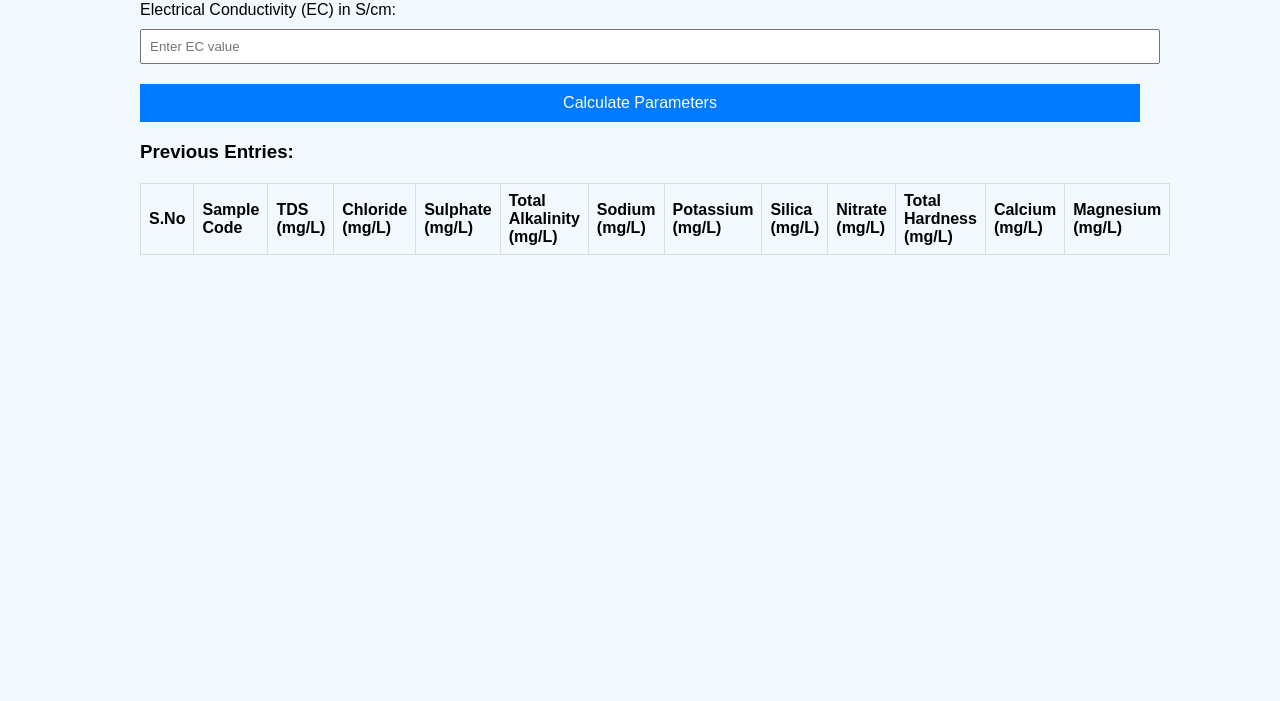
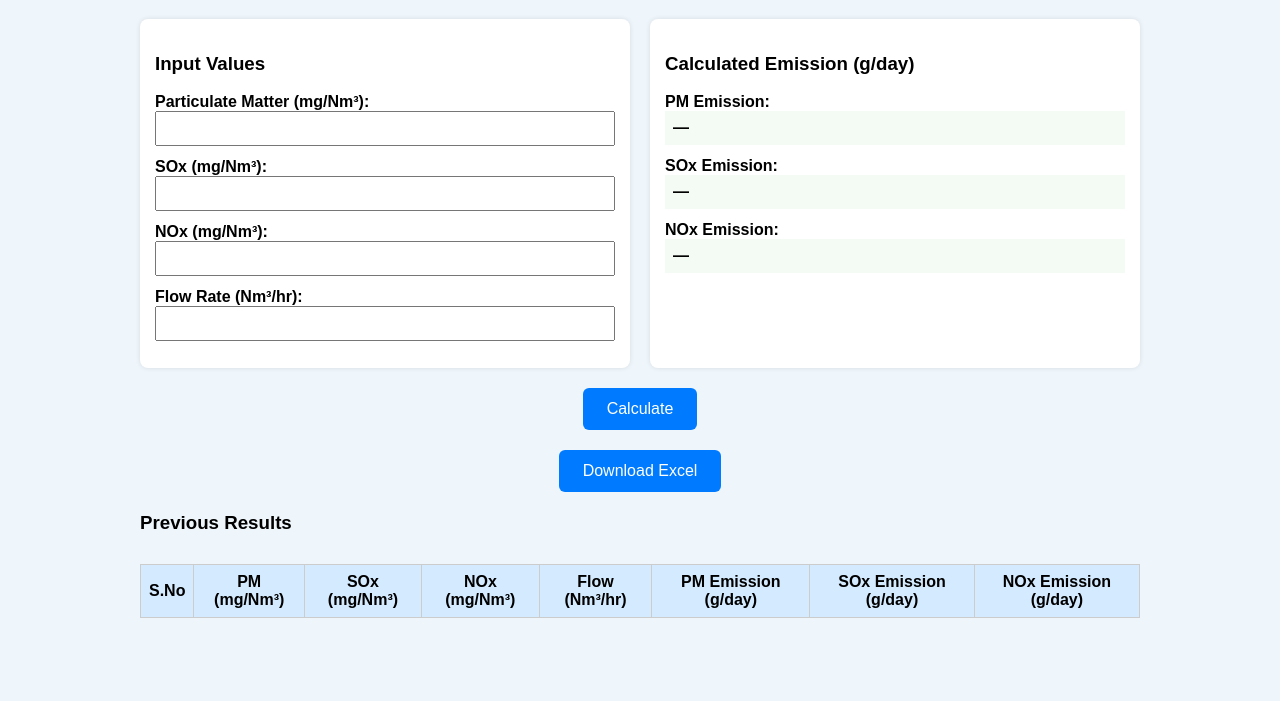
Before and after one commit to HeamKayal/App, a plain HTML site: page index.html in a window 1280 px wide. Shown: the part 99-800 px from the top of the page. Drawn offline with Linux system fonts and the light colour scheme.

Commit message:
Update index.html

```diff
--- a/index.html
+++ b/index.html
@@ -2,198 +2,204 @@
 <html lang="en">
 <head>
   <meta charset="UTF-8">
-    <title>Water Quality Calculator with Excel Export</title>
+  <title>Stack Emission Calculator</title>
   <script src="https://cdnjs.cloudflare.com/ajax/libs/xlsx/0.18.5/xlsx.full.min.js"></script>
   <style>
     body {
       font-family: Arial, sans-serif;
+      max-width: 1000px;
+      margin: 30px auto;
+      background-color: #eef6fb;
       padding: 20px;
-            max-width: 1000px;
-            margin: auto;
-            background-color: #f2f9ff;
+      border-radius: 10px;
     }
-        h1 {
+
+    h2 {
       text-align: center;
     }
-        label, input {
+
+    .grid-container {
+      display: flex;
+      gap: 20px;
+      margin-bottom: 20px;
+    }
+
+    .column {
+      flex: 1;
+      padding: 15px;
+      background: #fff;
+      border-radius: 8px;
+      box-shadow: 0 0 5px rgba(0,0,0,0.1);
+    }
+
+    label {
+      margin-top: 10px;
+      font-weight: bold;
+    }
+
+    input {
+      width: 100%;
+      padding: 8px;
+      margin-bottom: 12px;
+      box-sizing: border-box;
+    }
+
+    .result-box {
+      background-color: #f4fbf4;
+      font-weight: bold;
+      padding: 8px;
+      margin-bottom: 12px;
+    }
+
+    button {
       display: block;
-            margin: 10px 0;
-            width: 100%;
-        }
-        input[type="number"] {
-            padding: 8px;
-        }
-        button {
-            margin-top: 10px;
-            padding: 10px;
-            width: 100%;
+      margin: 20px auto;
+      padding: 12px 24px;
       background-color: #007BFF;
       color: white;
       border: none;
       font-size: 16px;
+      border-radius: 6px;
+      cursor: pointer;
     }
-        .results {
-            margin-top: 20px;
-            background: #e8f4fd;
-            padding: 15px;
-            border-radius: 5px;
-        }
-        .results div {
-            margin: 5px 0;
-        }
+
     table {
       width: 100%;
-            margin-top: 20px;
+      margin-top: 30px;
       border-collapse: collapse;
+      background: #fff;
     }
-        table, th, td {
-            border: 1px solid #ddd;
+
+    th, td {
+      border: 1px solid #ccc;
+      padding: 8px;
+      text-align: center;
     }
-        th, td {
-            padding: 8px;
-            text-align: left;
+
+    th {
+      background-color: #d4ebff;
     }
+
   </style>
 </head>
 <body>
 
-<h1>Water Quality Calculator</h1>
+<h2>Stack Emission Calculator (g/day)</h2>
 
-<label for="ec">Electrical Conductivity (EC) in S/cm:</label>
-<input type="number" id="ec" placeholder="Enter EC value" step="any">
+<div class="grid-container">
+  <!-- Input Section -->
+  <div class="column">
+    <h3>Input Values</h3>
+    <label for="pm">Particulate Matter (mg/Nm³):</label>
+    <input type="number" id="pm" step="any">
 
-<button id="calculateBtn">Calculate Parameters</button>
-<button id="downloadBtn" style="display:none;">Download All Results as Excel</button>
+    <label for="sox">SOx (mg/Nm³):</label>
+    <input type="number" id="sox" step="any">
 
-<div class="results" id="results" style="display:none;">
-    <h3>Results:</h3>
-    <div id="tds"></div>
-    <div id="chloride"></div>
-    <div id="sulphate"></div>
-    <div id="alkalinity"></div>
-    <div id="sodium"></div>
-    <div id="potassium"></div>
-    <div id="silica"></div>
-    <div id="nitrate"></div>
-    <div id="hardness"></div>
-    <div id="calcium"></div>
-    <div id="magnesium"></div>
+    <label for="nox">NOx (mg/Nm³):</label>
+    <input type="number" id="nox" step="any">
+
+    <label for="flow">Flow Rate (Nm³/hr):</label>
+    <input type="number" id="flow" step="any">
   </div>
 
-<h3>Previous Entries:</h3>
-<table id="resultTable">
+  <!-- Output Section -->
+  <div class="column">
+    <h3>Calculated Emission (g/day)</h3>
+    <label>PM Emission:</label>
+    <div id="pmResult" class="result-box">—</div>
+
+    <label>SOx Emission:</label>
+    <div id="soxResult" class="result-box">—</div>
+
+    <label>NOx Emission:</label>
+    <div id="noxResult" class="result-box">—</div>
+  </div>
+</div>
+
+<!-- Buttons -->
+<button onclick="calculate()">Calculate</button>
+<button onclick="downloadExcel()">Download Excel</button>
+
+<!-- Previous Results Table -->
+<h3>Previous Results</h3>
+<table id="resultsTable">
   <thead>
     <tr>
       <th>S.No</th>
-            <th>Sample Code</th>
-            <th>TDS (mg/L)</th>
-            <th>Chloride (mg/L)</th>
-            <th>Sulphate (mg/L)</th>
-            <th>Total Alkalinity (mg/L)</th>
-            <th>Sodium (mg/L)</th>
-            <th>Potassium (mg/L)</th>
-            <th>Silica (mg/L)</th>
-            <th>Nitrate (mg/L)</th>
-            <th>Total Hardness (mg/L)</th>
-            <th>Calcium (mg/L)</th>
-            <th>Magnesium (mg/L)</th>
+      <th>PM (mg/Nm³)</th>
+      <th>SOx (mg/Nm³)</th>
+      <th>NOx (mg/Nm³)</th>
+      <th>Flow (Nm³/hr)</th>
+      <th>PM Emission (g/day)</th>
+      <th>SOx Emission (g/day)</th>
+      <th>NOx Emission (g/day)</th>
     </tr>
   </thead>
   <tbody>
-        <!-- Entries will be added here -->
   </tbody>
 </table>
 
 <script>
-    let resultData = [];
-    let entryCount = 0;
+  let resultsData = [];
+  let count = 0;
 
   function calculate() {
-        const ec = parseFloat(document.getElementById("ec").value);
-        const sampleCode = `Sample${entryCount + 1}`;
+    const pm = parseFloat(document.getElementById("pm").value);
+    const sox = parseFloat(document.getElementById("sox").value);
+    const nox = parseFloat(document.getElementById("nox").value);
+    const flow = parseFloat(document.getElementById("flow").value);
 
-        if (isNaN(ec) || ec <= 0) {
-            alert("Please enter a valid EC value.");
+    if (isNaN(pm) || isNaN(sox) || isNaN(nox) || isNaN(flow) || flow <= 0) {
+      alert("Please enter valid numbers in all fields.");
       return;
     }
 
-        const tds = ec * 0.65;
-        const chloride = tds * 0.36;
-        const sulphate = tds * 0.23;
-        const alkalinity = tds * 0.32;
-        const sodium = chloride * 0.43;
-        const potassium = sodium * 0.25;
-        const silica = sodium * 0.18;
+    const factor = flow * 24 / 1_000_000;
+    const pmEmission = (pm * factor).toFixed(2);
+    const soxEmission = (sox * factor).toFixed(2);
+    const noxEmission = (nox * factor).toFixed(2);
 
-        const nitrate = tds * 0.12;
-        const hardness = tds * 0.38;
-        const calcium = hardness * 0.55;
-        const magnesium = hardness - calcium;
+    // Display result
+    document.getElementById("pmResult").innerText = `${pmEmission} g/day`;
+    document.getElementById("soxResult").innerText = `${soxEmission} g/day`;
+    document.getElementById("noxResult").innerText = `${noxEmission} g/day`;
 
-        document.getElementById("results").style.display = "block";
-        document.getElementById("downloadBtn").style.display = "block";
+    // Store in table
+    count++;
+    const row = document.getElementById("resultsTable").getElementsByTagName("tbody")[0].insertRow();
+    row.insertCell(0).innerText = count;
+    row.insertCell(1).innerText = pm;
+    row.insertCell(2).innerText = sox;
+    row.insertCell(3).innerText = nox;
+    row.insertCell(4).innerText = flow;
+    row.insertCell(5).innerText = pmEmission;
+    row.insertCell(6).innerText = soxEmission;
+    row.insertCell(7).innerText = noxEmission;
 
-        document.getElementById("tds").innerText = `TDS: ${tds.toFixed(2)} mg/L`;
-        document.getElementById("chloride").innerText = `Chloride: ${chloride.toFixed(2)} mg/L`;
-        document.getElementById("sulphate").innerText = `Sulphate: ${sulphate.toFixed(2)} mg/L`;
-        document.getElementById("alkalinity").innerText = `Total Alkalinity: ${alkalinity.toFixed(2)} mg/L`;
-        document.getElementById("sodium").innerText = `Sodium: ${sodium.toFixed(2)} mg/L`;
-        document.getElementById("potassium").innerText = `Potassium: ${potassium.toFixed(2)} mg/L`;
-        document.getElementById("silica").innerText = `Silica: ${silica.toFixed(2)} mg/L`;
-        document.getElementById("nitrate").innerText = `Nitrate: ${nitrate.toFixed(2)} mg/L`;
-        document.getElementById("hardness").innerText = `Total Hardness: ${hardness.toFixed(2)} mg/L`;
-        document.getElementById("calcium").innerText = `Calcium: ${calcium.toFixed(2)} mg/L`;
-        document.getElementById("magnesium").innerText = `Magnesium: ${magnesium.toFixed(2)} mg/L`;
-
-        entryCount++;
-        const tableBody = document.getElementById("resultTable").getElementsByTagName("tbody")[0];
-        const newRow = tableBody.insertRow();
-
-        newRow.insertCell(0).innerText = entryCount;
-        newRow.insertCell(1).innerText = sampleCode;
-        newRow.insertCell(2).innerText = tds.toFixed(2);
-        newRow.insertCell(3).innerText = chloride.toFixed(2);
-        newRow.insertCell(4).innerText = sulphate.toFixed(2);
-        newRow.insertCell(5).innerText = alkalinity.toFixed(2);
-        newRow.insertCell(6).innerText = sodium.toFixed(2);
-        newRow.insertCell(7).innerText = potassium.toFixed(2);
-        newRow.insertCell(8).innerText = silica.toFixed(2);
-        newRow.insertCell(9).innerText = nitrate.toFixed(2);
-        newRow.insertCell(10).innerText = hardness.toFixed(2);
-        newRow.insertCell(11).innerText = calcium.toFixed(2);
-        newRow.insertCell(12).innerText = magnesium.toFixed(2);
-
-        resultData.push({
-            "S.No": entryCount,
-            "Sample Code": sampleCode,
-            "TDS (mg/L)": tds.toFixed(2),
-            "Chloride (mg/L)": chloride.toFixed(2),
-            "Sulphate (mg/L)": sulphate.toFixed(2),
-            "Total Alkalinity (mg/L)": alkalinity.toFixed(2),
-            "Sodium (mg/L)": sodium.toFixed(2),
-            "Potassium (mg/L)": potassium.toFixed(2),
-            "Silica (mg/L)": silica.toFixed(2),
-            "Nitrate (mg/L)": nitrate.toFixed(2),
-            "Total Hardness (mg/L)": hardness.toFixed(2),
-            "Calcium (mg/L)": calcium.toFixed(2),
-            "Magnesium (mg/L)": magnesium.toFixed(2)
+    // Save to data array
+    resultsData.push({
+      "S.No": count,
+      "PM (mg/Nm³)": pm,
+      "SOx (mg/Nm³)": sox,
+      "NOx (mg/Nm³)": nox,
+      "Flow (Nm³/hr)": flow,
+      "PM Emission (g/day)": pmEmission,
+      "SOx Emission (g/day)": soxEmission,
+      "NOx Emission (g/day)": noxEmission
     });
   }
 
   function downloadExcel() {
-        if (resultData.length === 0) {
-            alert("No results to download.");
+    if (resultsData.length === 0) {
+      alert("No data to export!");
       return;
     }
-
-        const worksheet = XLSX.utils.json_to_sheet(resultData);
-        const workbook = XLSX.utils.book_new();
-        XLSX.utils.book_append_sheet(workbook, worksheet, "Water Quality Results");
-        XLSX.writeFile(workbook, "Water_Quality_Results.xlsx");
+    const ws = XLSX.utils.json_to_sheet(resultsData);
+    const wb = XLSX.utils.book_new();
+    XLSX.utils.book_append_sheet(wb, ws, "Emission Results");
+    XLSX.writeFile(wb, "Emission_Results.xlsx");
   }
-
-    document.getElementById("calculateBtn").onclick = calculate;
-    document.getElementById("downloadBtn").onclick = downloadExcel;
 </script>
 
 </body>
```
Lines whose indentation alone changed are shown as unchanged.
